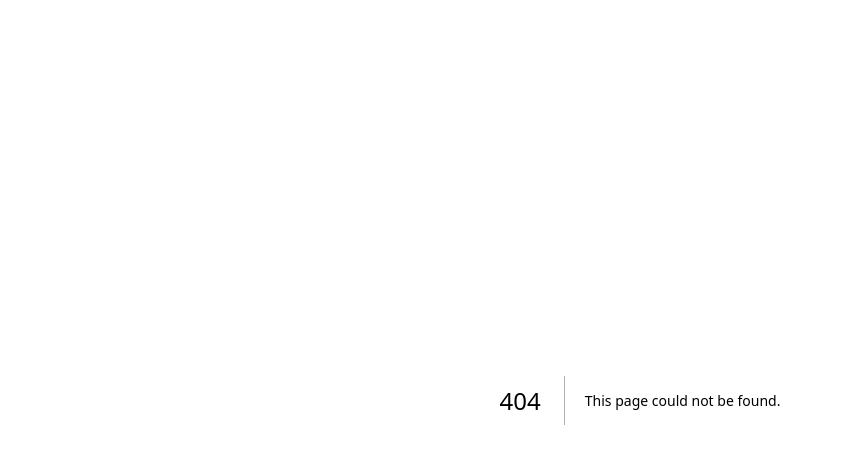
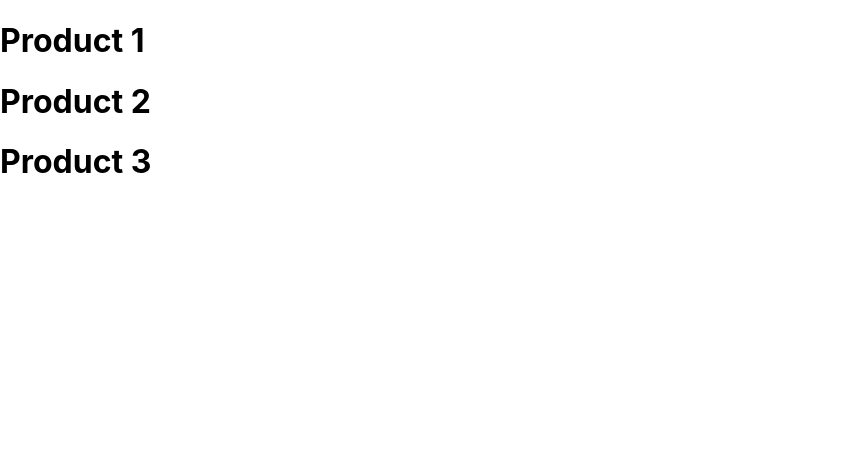
Before and after one commit to Krishnaprasad15/Next.js, a Next.js app: page /product in a window 1280 px wide. Before the commit this address had no page. Shown: the top 464 px of the page, without its empty margins (0-841 px from the left). Built offline with nearby package versions, Linux system fonts and the light colour scheme.

Commit message:
Dynamic routes

```diff
--- /dev/null
+++ b/pages/product/index.js
@@ -0,0 +1,18 @@
+
+const index = () => {
+  return (
+    <>
+    <h1>
+      Product 1
+    </h1>
+    <h1>
+      Product 2
+    </h1>
+    <h1>
+      Product 3
+    </h1>
+    </>
+  )
+}
+
+export default index
```
Also changed, not shown: pages/product/[productID].js (added, +13 -0 lines).
